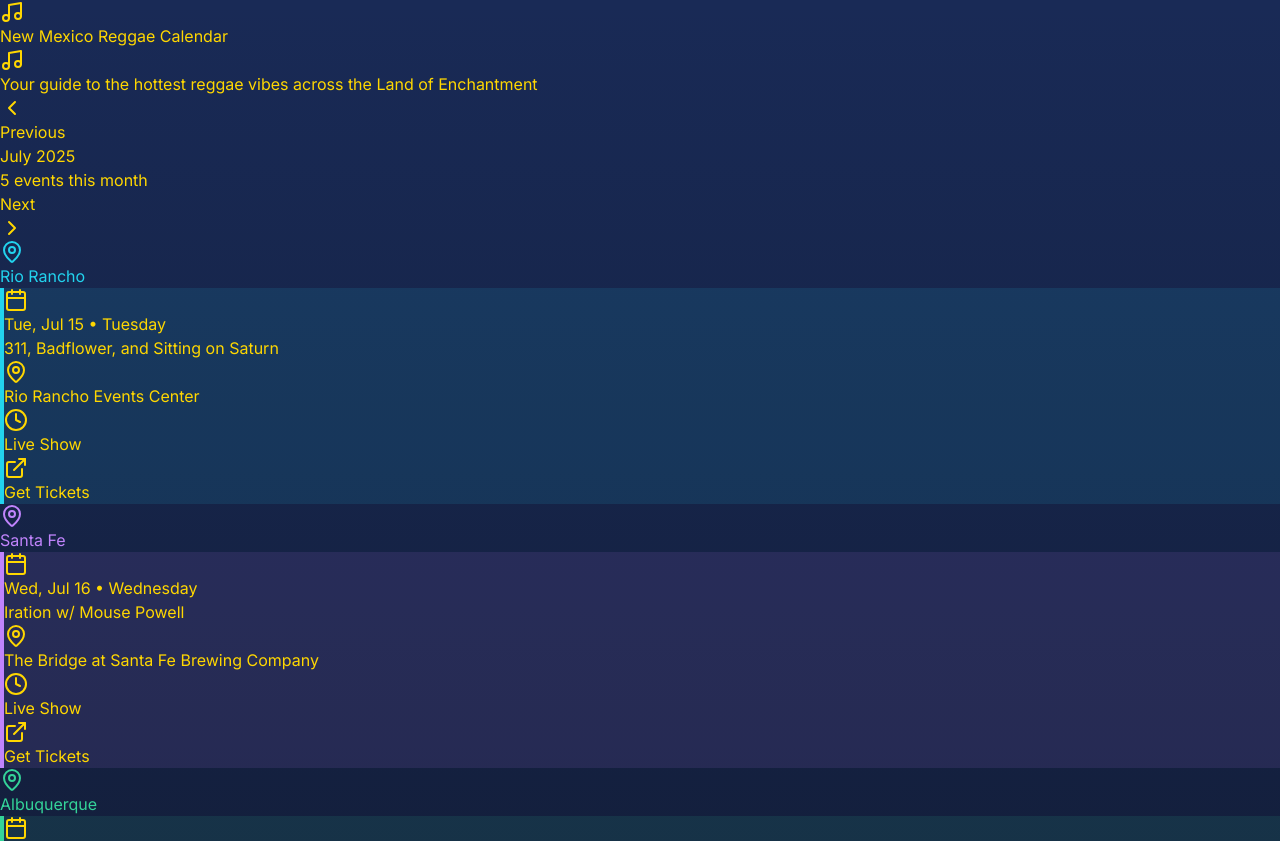
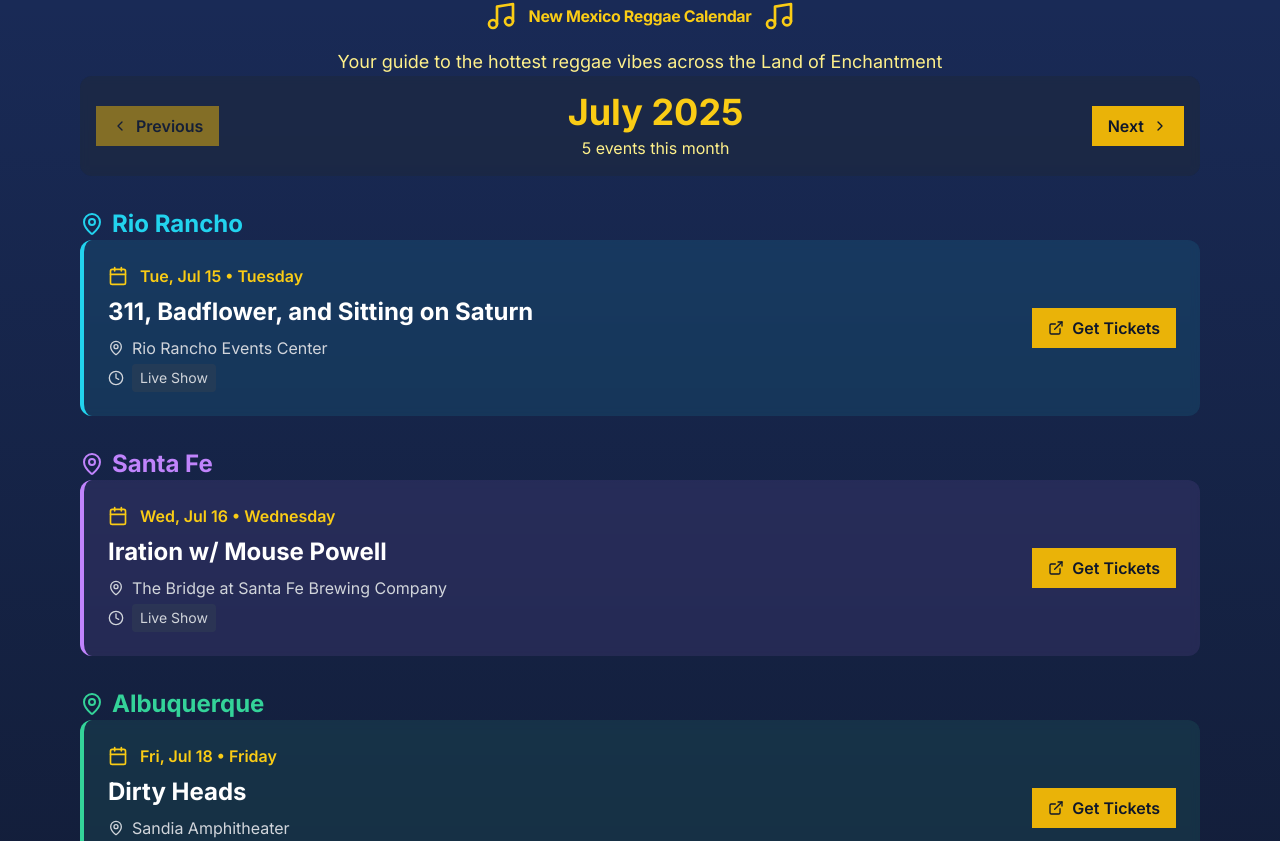
Before and after one commit to djeeyo/nmreggae, a Next.js app: page / in a window 1280 px wide. Shown: the top 841 px of the page. Built offline with nearby package versions, Linux system fonts and the light colour scheme.

Commit message:
Summary
updated tailwind.config.ts

```diff
--- a/tailwind.config.ts
+++ b/tailwind.config.ts
@@ -1,16 +1,39 @@
-import type { Config } from "tailwindcss";
+import type { Config } from 'tailwindcss';
 
 const config: Config = {
+  darkMode: 'class',
   content: [
-    "./src/pages/**/*.{js,ts,jsx,tsx,mdx}",
-    "./src/components/**/*.{js,ts,jsx,tsx,mdx}",
-    "./src/app/**/*.{js,ts,jsx,tsx,mdx}",
+    './pages/**/*.{js,ts,jsx,tsx,mdx}',
+    './components/**/*.{js,ts,jsx,tsx,mdx}',
+    // add other paths as needed
   ],
   theme: {
     extend: {
+      backgroundImage: {
+        'gradient-radial': 'radial-gradient(var(--tw-gradient-stops))',
+        'gradient-conic': 'conic-gradient(from 180deg at 50% 50%, var(--tw-gradient-stops))',
+      },
+      borderRadius: {
+        lg: 'var(--radius)',
+        md: 'calc(var(--radius) - 2px)',
+        sm: 'calc(var(--radius) - 4px)',
+      },
       colors: {
-        background: "var(--background)",
-        foreground: "var(--foreground)",
+        background: 'hsl(var(--background))',
+        foreground: 'hsl(var(--foreground))',
+        card: {
+          DEFAULT: 'hsl(var(--card))',
+          foreground: 'hsl(var(--card-foreground))',
+        },
+        popover: {
+          DEFAULT: 'hsl(var(--popover))',
+          foreground: 'hsl(var(--popover-foreground))',
+        },
+        primary: {
+          DEFAULT: 'hsl(var(--primary))',
+          foreground: 'hsl(var(--primary-foreground))',
+        },
+        // ...add any other custom colors here
       },
     },
   },
```
